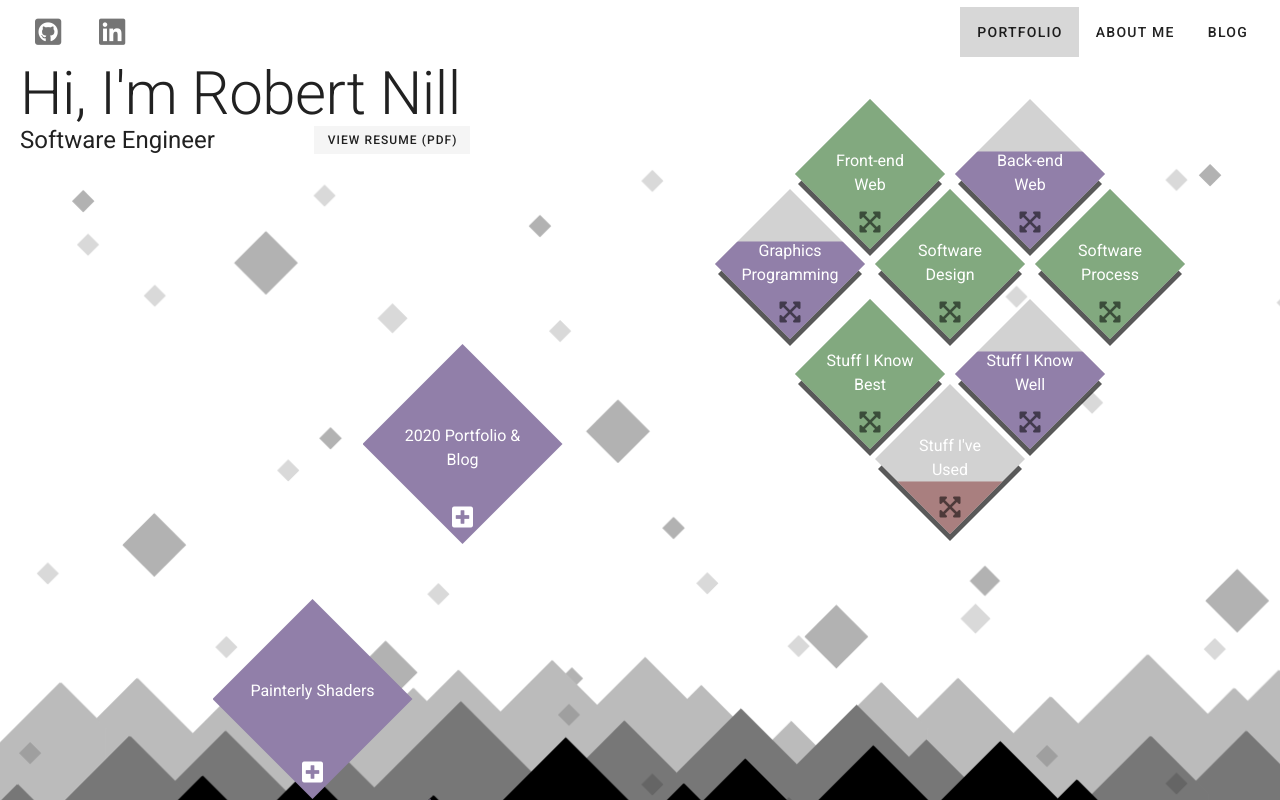
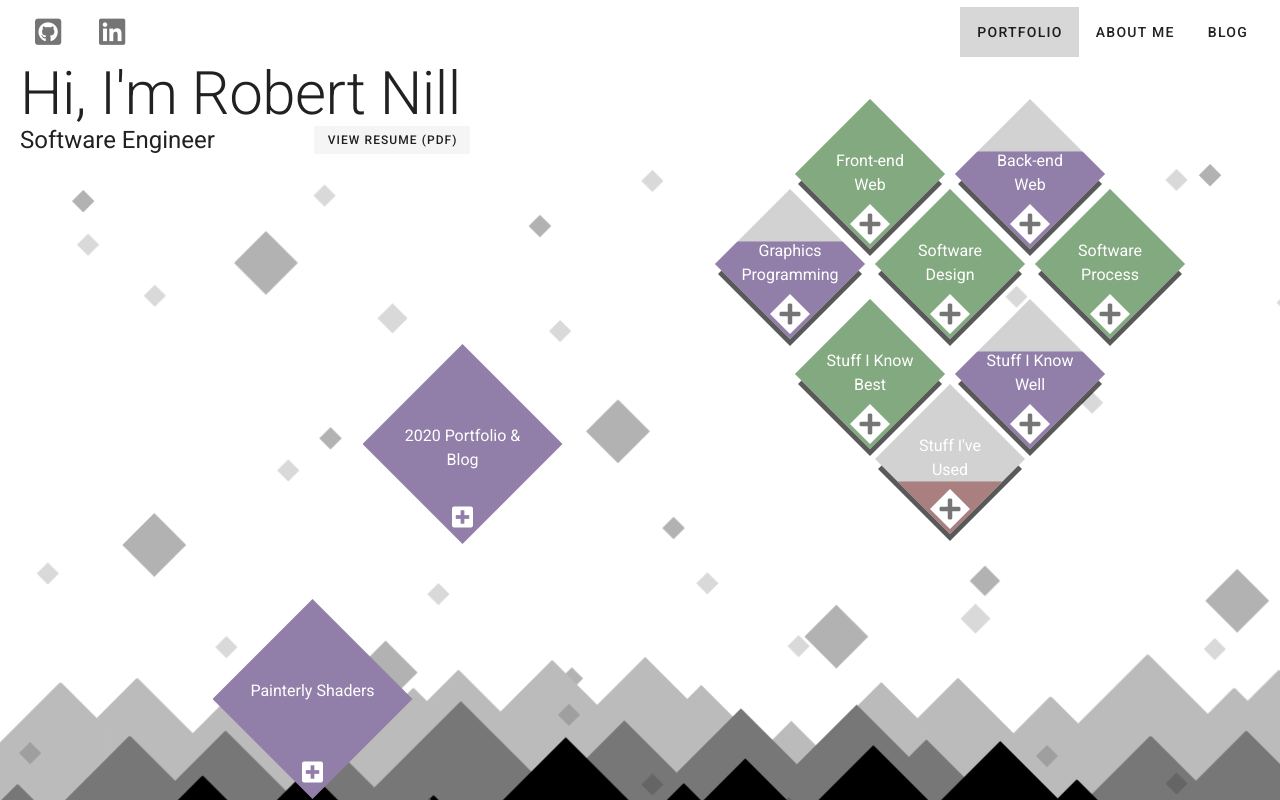
Before and after one commit to rmnill202/2020-portfolio-site, a Vue app: page / in a window 1280 px wide. Shown: the top 800 px of the page. Built offline with nearby package versions, Linux system fonts and the light colour scheme.

Commit message:
Added a cool looking icon for opening/closing

```diff
--- a/src/components/SkillsPanel.vue
+++ b/src/components/SkillsPanel.vue
@@ -9,7 +9,7 @@
           <div class="diamond-details">
             <div v-for="sub in s.sub"> {{sub}}</div>
           </div>
-          <div class="diamond-icon"><v-icon>fas fa-expand-arrows-alt</v-icon></div>
+          <div class="diamond-icon"><v-icon>fas fa-plus</v-icon></div>
         </div>
         <div class="diamond-shadow"></div>
       </div>
@@ -114,20 +114,35 @@ export default {
 }
 
 .diamond-icon {
-  width: 150px;
+  /* width: 150px;
   margin-top: 110px;
   padding-left: 25px;
-  padding-right: 25px;
+  padding-right: 25px; */
+
+  display: flex;
+  justify-content: center;
   position: absolute;
-  top: 0;
+  background-color: rgb(255, 255, 255);
+  clip-path: polygon(50% 10%,90% 50%,50% 90%,10% 50%);
+  width: 50px;
+  height: 50px;
+  margin-left: 50px;
+  bottom:0;
   text-align: center;
   opacity: 1;
-  transition: opacity 0.25s;
+  transition: all 0.25s;
 
   pointer-events: none;
 }
+.skill-diamond:hover .diamond-icon {
+  transition: all 0.25s;
+  bottom: 0px;
+}
 .skill-diamond:focus .diamond-icon {
-  opacity: 0;
+  /* opacity: 0; */
+  transition: all 0.25s;
+  transform: translate(60px, 10px) rotate(45deg);
+  /* clip-path: polygon(50% 50%,50% 50%,50% 50%,50% 50%); */
 }
 
 .diamond-details {
```
